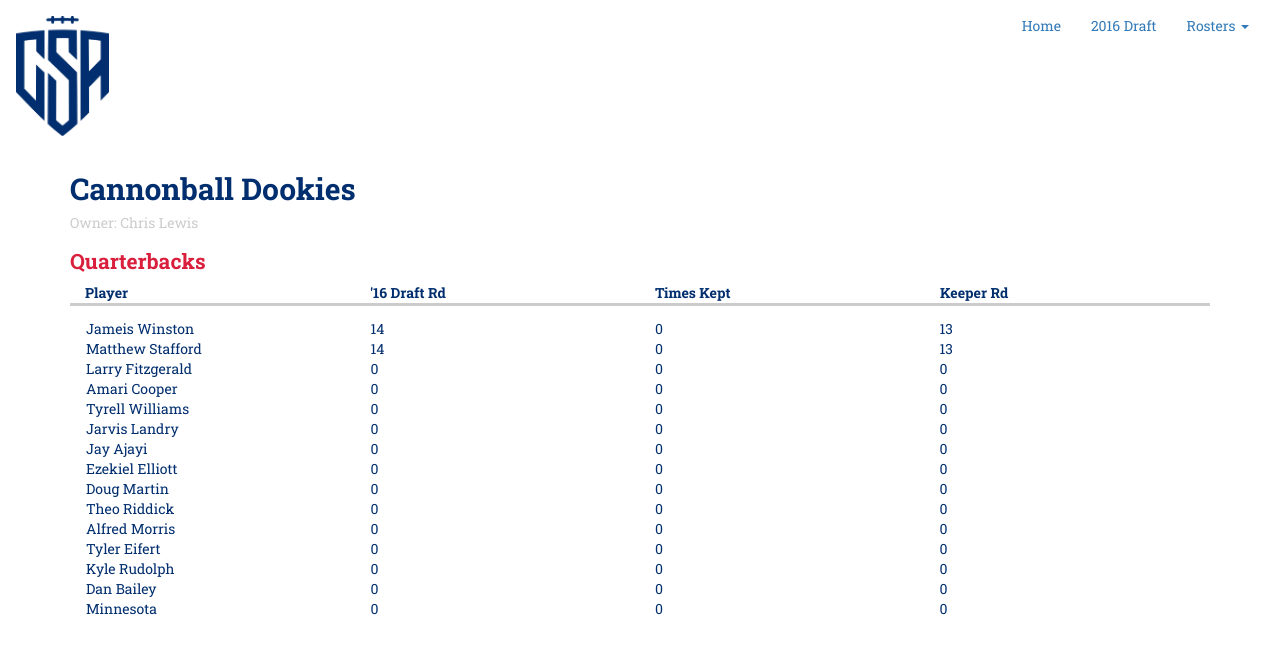
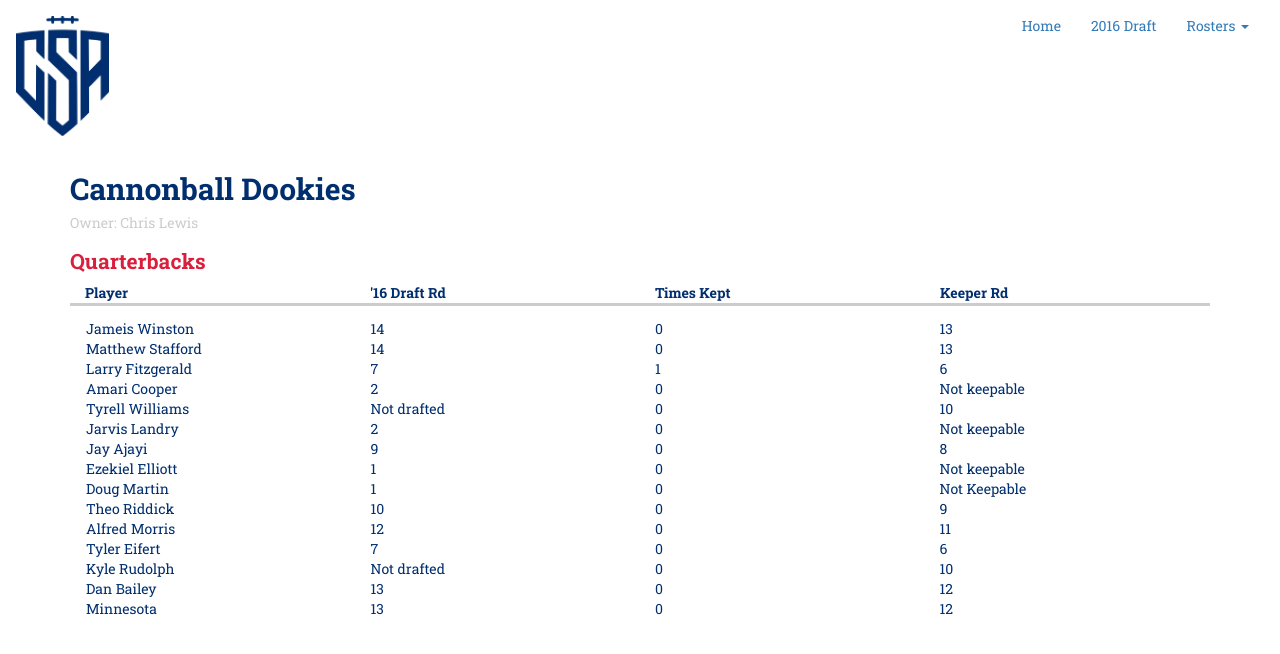
Before and after one commit to hichrislewis/csa-league.github.io, a Jekyll site: the page cannonballdookies.html, which Jekyll copies as it is, in a window 1280 px wide. Shown: the top 654 px of the page. Built offline with Jekyll 4.4.1, drawn with Linux system fonts in a browser that asks for light colours.

Commit message:
Update cannonballdookies.html

```diff
--- a/cannonballdookies.html
+++ b/cannonballdookies.html
@@ -83,61 +83,61 @@
                 <div class="col-xs-3 col-sm-3 col-md-3 col-lg-3">13</div>
               <!--Wide Receivers-->
                 <div class="col-xs-3 col-sm-3 col-md-3 col-lg-3">Larry Fitzgerald</div>
+                <div class="col-xs-3 col-sm-3 col-md-3 col-lg-3">7</div>
+                <div class="col-xs-3 col-sm-3 col-md-3 col-lg-3">1</div>
+                <div class="col-xs-3 col-sm-3 col-md-3 col-lg-3">6</div>
+                <div class="col-xs-3 col-sm-3 col-md-3 col-lg-3">Amari Cooper</div>
+                <div class="col-xs-3 col-sm-3 col-md-3 col-lg-3">2</div>
                 <div class="col-xs-3 col-sm-3 col-md-3 col-lg-3">0</div>
+                <div class="col-xs-3 col-sm-3 col-md-3 col-lg-3">Not keepable</div>
+                <div class="col-xs-3 col-sm-3 col-md-3 col-lg-3">Tyrell Williams</div>
+                <div class="col-xs-3 col-sm-3 col-md-3 col-lg-3">Not drafted</div>
                 <div class="col-xs-3 col-sm-3 col-md-3 col-lg-3">0</div>
+                <div class="col-xs-3 col-sm-3 col-md-3 col-lg-3">10</div>
+                <div class="col-xs-3 col-sm-3 col-md-3 col-lg-3">Jarvis Landry</div>
+                <div class="col-xs-3 col-sm-3 col-md-3 col-lg-3">2</div>
                 <div class="col-xs-3 col-sm-3 col-md-3 col-lg-3">0</div>
-                <div class="col-xs-3 col-sm-3 col-md-3 col-lg-3">Amari Cooper</div>
-                <div class="col-xs-3 col-sm-3 col-md-3 col-lg-3">0</div>
-                <div class="col-xs-3 col-sm-3 col-md-3 col-lg-3">0</div>
-                <div class="col-xs-3 col-sm-3 col-md-3 col-lg-3">0</div>
-                <div class="col-xs-3 col-sm-3 col-md-3 col-lg-3">Tyrell Williams</div>
-                <div class="col-xs-3 col-sm-3 col-md-3 col-lg-3">0</div>
-                <div class="col-xs-3 col-sm-3 col-md-3 col-lg-3">0</div>
-                <div class="col-xs-3 col-sm-3 col-md-3 col-lg-3">0</div>
-                <div class="col-xs-3 col-sm-3 col-md-3 col-lg-3">Jarvis Landry</div>
-                <div class="col-xs-3 col-sm-3 col-md-3 col-lg-3">0</div>
-                <div class="col-xs-3 col-sm-3 col-md-3 col-lg-3">0</div>
-                <div class="col-xs-3 col-sm-3 col-md-3 col-lg-3">0</div>
+                <div class="col-xs-3 col-sm-3 col-md-3 col-lg-3">Not keepable</div>
               <!--Runningbacks-->
                 <div class="col-xs-3 col-sm-3 col-md-3 col-lg-3">Jay Ajayi</div>
+                <div class="col-xs-3 col-sm-3 col-md-3 col-lg-3">9</div>
                 <div class="col-xs-3 col-sm-3 col-md-3 col-lg-3">0</div>
+                <div class="col-xs-3 col-sm-3 col-md-3 col-lg-3">8</div>
+                <div class="col-xs-3 col-sm-3 col-md-3 col-lg-3">Ezekiel Elliott</div>
+                <div class="col-xs-3 col-sm-3 col-md-3 col-lg-3">1</div>
                 <div class="col-xs-3 col-sm-3 col-md-3 col-lg-3">0</div>
+                <div class="col-xs-3 col-sm-3 col-md-3 col-lg-3">Not keepable</div>
+                <div class="col-xs-3 col-sm-3 col-md-3 col-lg-3">Doug Martin</div>
+                <div class="col-xs-3 col-sm-3 col-md-3 col-lg-3">1</div>
                 <div class="col-xs-3 col-sm-3 col-md-3 col-lg-3">0</div>
-                <div class="col-xs-3 col-sm-3 col-md-3 col-lg-3">Ezekiel Elliott</div>
+                <div class="col-xs-3 col-sm-3 col-md-3 col-lg-3">Not Keepable</div>
+                <div class="col-xs-3 col-sm-3 col-md-3 col-lg-3">Theo Riddick</div>
+                <div class="col-xs-3 col-sm-3 col-md-3 col-lg-3">10</div>
                 <div class="col-xs-3 col-sm-3 col-md-3 col-lg-3">0</div>
+                <div class="col-xs-3 col-sm-3 col-md-3 col-lg-3">9</div>
+                <div class="col-xs-3 col-sm-3 col-md-3 col-lg-3">Alfred Morris</div>
+                <div class="col-xs-3 col-sm-3 col-md-3 col-lg-3">12</div>
                 <div class="col-xs-3 col-sm-3 col-md-3 col-lg-3">0</div>
-                <div class="col-xs-3 col-sm-3 col-md-3 col-lg-3">0</div>
-                <div class="col-xs-3 col-sm-3 col-md-3 col-lg-3">Doug Martin</div>
-                <div class="col-xs-3 col-sm-3 col-md-3 col-lg-3">0</div>
-                <div class="col-xs-3 col-sm-3 col-md-3 col-lg-3">0</div>
-                <div class="col-xs-3 col-sm-3 col-md-3 col-lg-3">0</div>
-                <div class="col-xs-3 col-sm-3 col-md-3 col-lg-3">Theo Riddick</div>
-                <div class="col-xs-3 col-sm-3 col-md-3 col-lg-3">0</div>
-                <div class="col-xs-3 col-sm-3 col-md-3 col-lg-3">0</div>
-                <div class="col-xs-3 col-sm-3 col-md-3 col-lg-3">0</div>
-                <div class="col-xs-3 col-sm-3 col-md-3 col-lg-3">Alfred Morris</div>
-                <div class="col-xs-3 col-sm-3 col-md-3 col-lg-3">0</div>
-                <div class="col-xs-3 col-sm-3 col-md-3 col-lg-3">0</div>
-                <div class="col-xs-3 col-sm-3 col-md-3 col-lg-3">0</div>
+                <div class="col-xs-3 col-sm-3 col-md-3 col-lg-3">11</div>
               <!--Tight Ends-->
                 <div class="col-xs-3 col-sm-3 col-md-3 col-lg-3">Tyler Eifert</div>
+                <div class="col-xs-3 col-sm-3 col-md-3 col-lg-3">7</div>
                 <div class="col-xs-3 col-sm-3 col-md-3 col-lg-3">0</div>
+                <div class="col-xs-3 col-sm-3 col-md-3 col-lg-3">6</div>
+                <div class="col-xs-3 col-sm-3 col-md-3 col-lg-3">Kyle Rudolph</div>
+                <div class="col-xs-3 col-sm-3 col-md-3 col-lg-3">Not drafted</div>
                 <div class="col-xs-3 col-sm-3 col-md-3 col-lg-3">0</div>
-                <div class="col-xs-3 col-sm-3 col-md-3 col-lg-3">0</div>
-                <div class="col-xs-3 col-sm-3 col-md-3 col-lg-3">Kyle Rudolph</div>
-                <div class="col-xs-3 col-sm-3 col-md-3 col-lg-3">0</div>
-                <div class="col-xs-3 col-sm-3 col-md-3 col-lg-3">0</div>
-                <div class="col-xs-3 col-sm-3 col-md-3 col-lg-3">0</div>
+                <div class="col-xs-3 col-sm-3 col-md-3 col-lg-3">10</div>
               <!--Kickers-->
                 <div class="col-xs-3 col-sm-3 col-md-3 col-lg-3">Dan Bailey</div>
+                <div class="col-xs-3 col-sm-3 col-md-3 col-lg-3">13</div>
                 <div class="col-xs-3 col-sm-3 col-md-3 col-lg-3">0</div>
-                <div class="col-xs-3 col-sm-3 col-md-3 col-lg-3">0</div>
-                <div class="col-xs-3 col-sm-3 col-md-3 col-lg-3">0</div>
+                <div class="col-xs-3 col-sm-3 col-md-3 col-lg-3">12</div>
               <!--Defense-->
                 <div class="col-xs-3 col-sm-3 col-md-3 col-lg-3">Minnesota</div>
+                <div class="col-xs-3 col-sm-3 col-md-3 col-lg-3">13</div>
                 <div class="col-xs-3 col-sm-3 col-md-3 col-lg-3">0</div>
-                <div class="col-xs-3 col-sm-3 col-md-3 col-lg-3">0</div>
-                <div class="col-xs-3 col-sm-3 col-md-3 col-lg-3">0</div>
+                <div class="col-xs-3 col-sm-3 col-md-3 col-lg-3">12</div>
             </div>
         </div>
 </div>
```
